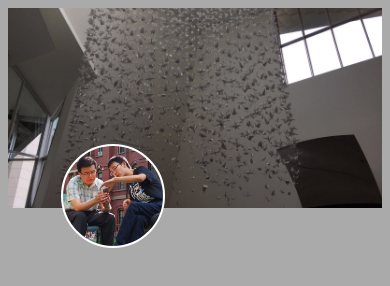
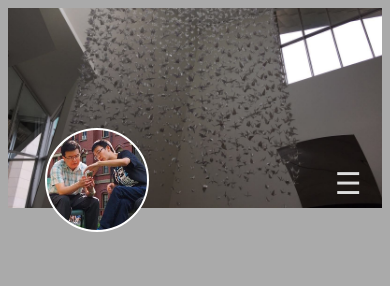
Before and after one commit to Yi-Zhou/webhome, a plain HTML site: page www/index.html in a window 390 px wide. Drawn offline with Linux system fonts and the light colour scheme.

Commit message:
navbar collapse

```diff
--- a/www/css/style.css
+++ b/www/css/style.css
@@ -27,10 +27,35 @@ body {
     position: relative;
 }
 
+.menu-toggle-wrapper {
+    display: none;
+    position: absolute;
+    right: 3%;
+    top: -45px;
+}
+
+.menu-toggle {
+    display: block;
+    width: 45px;
+    height: 40px;
+    border-radius: 4px;
+    font-size: 30px;
+    position:relative;
+    color: #ddd;
+}
+
+.menu-bars {
+    position: absolute;
+    left: 9px;
+    bottom: 2px;
+    color: inherit;
+}
+
 figure.avatar-wrapper {
     position: absolute;
     top: -80px;
-    left: 5%;
+    left: 10%;
+    margin: 0;
 }
 
 a.avatar {
@@ -87,21 +112,9 @@ nav.navbar > ul.nav-list > li > a{
     min-width: 100px;
 }
 
-@media screen and (max-width: 768px) {
-    .header-image-wrapper {
-        height: 250px;
-    }
-}
-
-@media screen and (max-width: 480px) {
-    .header-image-wrapper {
-        height: 200px;
-    }
-}
-
 @media screen and (max-width: 900px) {
     figure.avatar-wrapper {
-        left: 3.5%;
+        left: 10%;
     }
 
     nav.navbar > ul.nav-list {
@@ -113,4 +126,29 @@ nav.navbar > ul.nav-list > li > a{
     nav.navbar >ul.nav-list > li {
         display: none;
     }
+
+    .menu-toggle-wrapper {
+        display: block;
+    }
+
+    .header-image-wrapper {
+        height: 250px;
+    }
 }
+
+@media screen and (min-width: 850px) {
+    .menu-toggle-wrapper {
+        display: none;
+    }
+}
+
+@media screen and (max-width: 480px) {
+
+    .header-image-wrapper {
+        height: 200px;
+    }
+
+    figure.avatar-wrapper {
+        left: 10%;
+    }
+}
--- a/www/index.html
+++ b/www/index.html
@@ -2,8 +2,9 @@
 <html>
   <head>
     <title>Yi Zhou</title>
-    <meta name="viewport" content="width=device-width, initial-scale=1, user-scalable=no">
-    <link rel="stylesheet" href="css/style.css">
+    <meta name="viewport" content="width=device-width, initial-scale=1, user-scalable=no" />
+    <meta charset="utf-8" />
+    <link rel="stylesheet" href="css/style.css" />
     <link rel="shortcut icon" href="/img/avatar.jpeg" />
   </head>
   <body>
@@ -25,6 +26,7 @@
             <li><a href="#">About</a></li>
           </ul>
         </nav>
+        <div class="menu-toggle-wrapper"><a href="#" class="menu-toggle"><span class="menu-bars">☰</span></a></div>
       </div>
     </header>
   </body>
```
